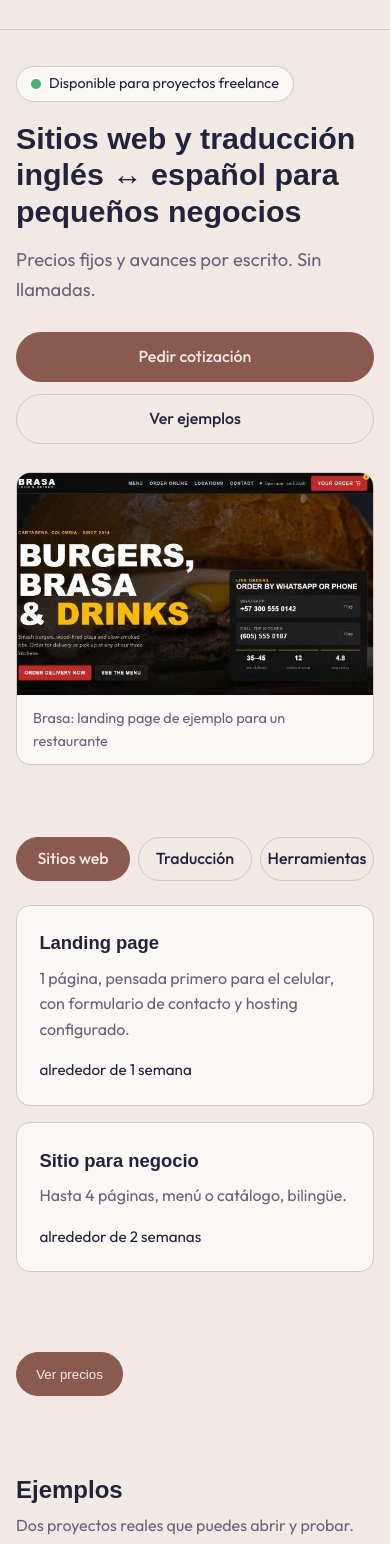
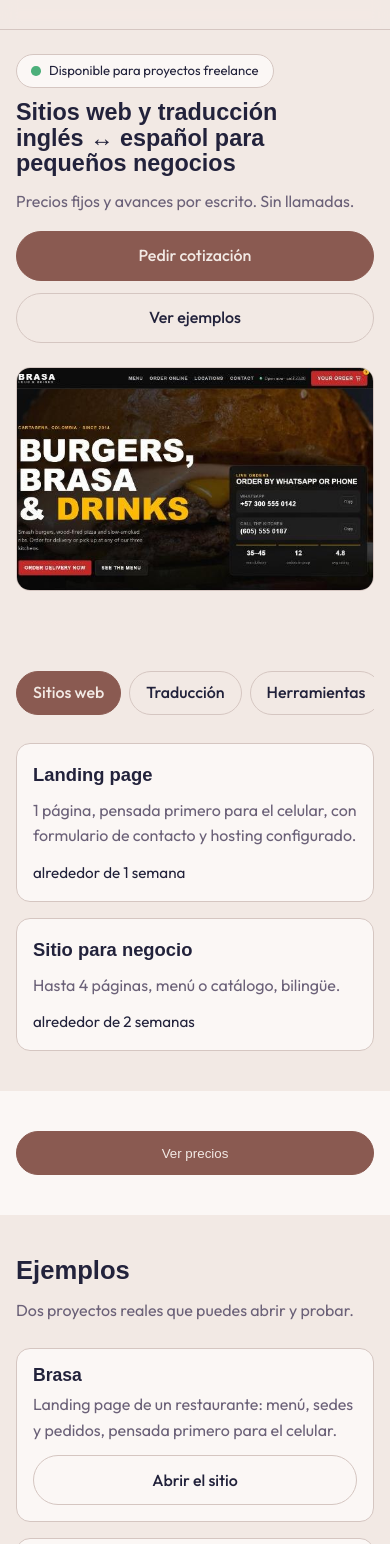
Before and after one commit to soushiki/portfolio, a plain HTML site: page services.html in a window 390 px wide. Shown: the top 1544 px of the page. Drawn offline with Linux system fonts and the light colour scheme; a web font is replaced by a local one.

Commit message:
Services: phone rhythm (bands, scroll tabs, one card per row, short hero)
Co-Authored-By: Claude Sonnet 5.5 <noreply@anthropic.com>

```diff
--- a/public/css/services.css
+++ b/public/css/services.css
@@ -96,3 +96,33 @@ a:focus-visible, button:focus-visible { outline: 3px solid var(--accent); outlin
 .contact-list { list-style: none; padding: 0; margin: 0 0 1rem; display: grid; gap: .4rem; }
 .pending { opacity: .65; font-style: italic; }
 a.pending[aria-disabled="true"] { cursor: not-allowed; text-decoration: line-through; }
+
+/* Phone rhythm (<= 600px) */
+@media (max-width: 600px) {
+    .wrap { padding: 0 var(--s3); }
+    .section { padding: var(--s5) 0; }
+    #services, #examples, #contact { background: var(--bg); }
+    #prices-section, #how { background: var(--surface); }
+    #prices-section .btn, #prices-section .price-toggle { width: 100%; justify-content: center; }
+    .svc-hero { padding: var(--s4) 0 var(--s5); }
+    .svc-hero .wrap { gap: var(--s4); }
+    .pill { margin-bottom: var(--s2); font-size: 0.82rem; }
+    .svc-hero h1 { font-size: clamp(1.3rem, 6vw, 1.9rem); line-height: 1.1; margin-bottom: var(--s2); }
+    .promise { font-size: 1rem; margin-bottom: var(--s3); }
+    .btn-row { gap: var(--s2); }
+    .btn-row .btn { justify-content: center; }
+    .hero-shot figcaption { display: none; }
+    .section h2 { font-size: 1.6rem; margin-bottom: var(--s2); }
+    .section-sub { margin-bottom: var(--s4); }
+    .tabs { display: flex; flex-wrap: nowrap; overflow-x: auto; gap: var(--s1); margin-bottom: var(--s4); padding-bottom: 4px; -webkit-overflow-scrolling: touch; scrollbar-width: none; }
+    .tabs::-webkit-scrollbar { display: none; }
+    .tab { flex: 0 0 auto; padding: 0 var(--s3); white-space: nowrap; }
+    .offers, .examples { grid-template-columns: 1fr; gap: var(--s3); }
+    .offer, .example, .steps li, .contact-box { padding: var(--s3); }
+    .offer p { margin-bottom: var(--s2); }
+    .example p { margin-bottom: var(--s2); }
+    .steps { gap: var(--s3); }
+    .example .btn { width: 100%; justify-content: center; }
+    .contact-box .btn { width: 100%; justify-content: center; }
+    .job-line { text-align: left; padding: var(--s4) 0 var(--s5); }
+}
--- a/services.html
+++ b/services.html
@@ -17,6 +17,8 @@
       "meta.title": "Servicios · Sebastian Herrera",
       "meta.description": "Sitios web y traducción inglés-español para pequeños negocios. Precios fijos y avances por escrito.",
       "skip": "Saltar al contenido",
+      "more.btn": "Más",
+      "less.btn": "Menos",
       "nav.work": "Proyectos",
       "nav.services": "Servicios",
       "nav.contact": "Contacto",
@@ -81,6 +83,7 @@
       "job.link": "Ir a la página de empleo"
     };</script>
     <script src="./public/js/i18n.js" defer></script>
+    <script src="./public/js/more.js" defer></script>
   </head>
   <body>
     <a class="svc-skip" href="#main" data-i18n="skip">Skip to content</a>
```
